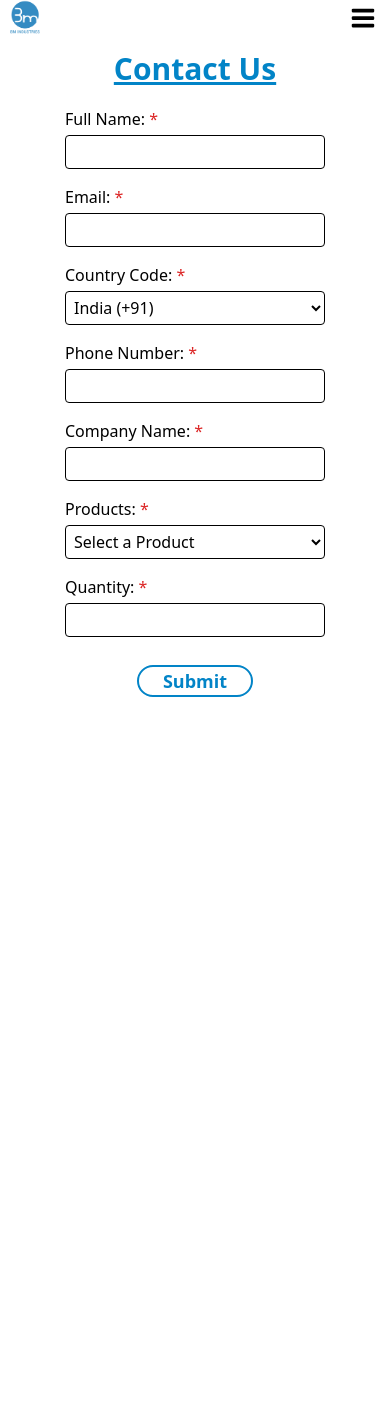
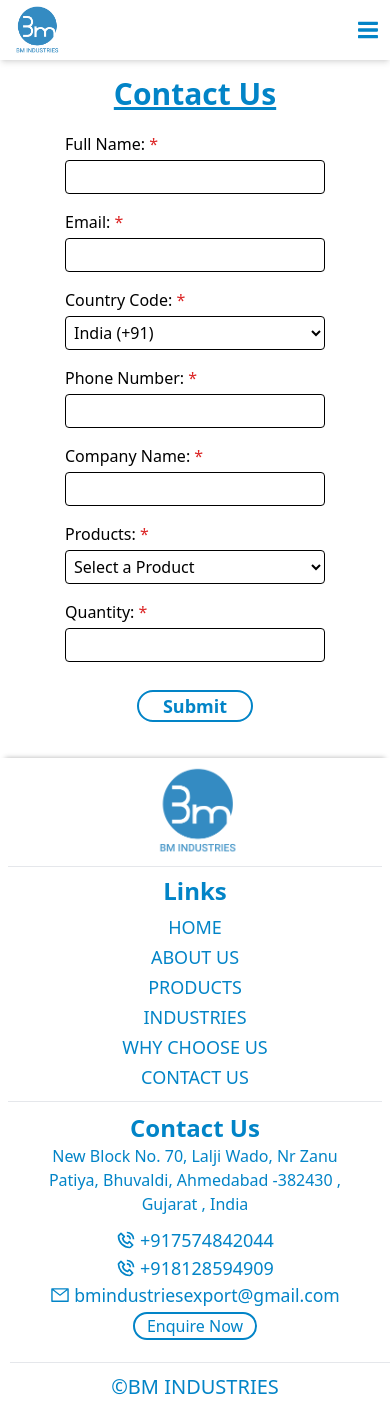
Before and after one commit to bmindustriesexport/bmindustries, a Next.js app: page /contact in a window 390 px wide. Before the commit the page ends 844 px from the top, so only its background shows below. Built offline with nearby package versions, Linux system fonts and the light colour scheme.

Commit message:
footer complete

```diff
--- /dev/null
+++ b/src/components/footer/Footer.jsx
@@ -0,0 +1,96 @@
+import Head from "next/head";
+import Image from "next/image";
+import Link from "next/link";
+import { AiOutlineMail } from "react-icons/ai";
+import { BiPhoneCall } from "react-icons/bi";
+
+const Footer = () => {
+  return (
+    <>
+      <Head>
+        <style>
+          {`footer {
+  box-shadow: 0 -5px 5px -5px rgba(0, 0, 0, 0.3);
+}`}
+        </style>
+      </Head>
+      <footer className="w-full shadow-top-lg flex justify-center items-center p-2 flex-col text-sky-600 md:flex-row md:pl-10 md:pr-10 md:gap-[7%] mt-5">
+        <div>
+          <Link href={"/"}>
+            <Image
+              src="/logo.png"
+              alt="logo"
+              width={90}
+              height={90}
+              className="ml-2 md:w-[120px]"
+              priority={true}
+            />
+          </Link>
+        </div>
+        <hr className="w-full mt-[10px] md:hidden" />
+        <div className="flex flex-col items-center gap-[2px] mt-2">
+          <h1 className=" text-2xl font-bold mb-1">Links</h1>
+          <Link className=" text-lg uppercase" href="/">
+            Home
+          </Link>
+          <Link className=" text-lg uppercase" href="/">
+            About Us
+          </Link>
+          <Link className=" text-lg uppercase" href="/products">
+            Products
+          </Link>
+          <Link className=" text-lg uppercase" href="/industries">
+            Industries
+          </Link>
+          <Link className=" text-lg uppercase" href="/">
+            Why choose us
+          </Link>
+          <Link className=" text-lg uppercase" href="/contact">
+            Contact Us
+          </Link>
+        </div>
+        <hr className="w-full m-[10px] md:hidden" />
+        <div className="flex flex-col items-center justify-center w-[80%] lg:w-[30%]">
+          <h1 className="text-2xl font-bold">Contact Us</h1>
+          <p className="text-center">
+            New Block No. 70, Lalji Wado, Nr Zanu Patiya, Bhuvaldi, Ahmedabad
+            -382430 , Gujarat , India
+          </p>
+          <div className="flex mt-[10px] flex-col">
+            <Link href="tel:+917574842044">
+              <div className="flex items-center cursor-pointer">
+                <BiPhoneCall className="text-xl mr-1" />{" "}
+                <span className="text-lg">+917574842044</span>
+              </div>
+            </Link>
+            <Link href="tel:+918128594909">
+              <div className="flex items-center cursor-pointer">
+                <BiPhoneCall className="text-xl mr-1" />{" "}
+                <span className="text-lg">+918128594909</span>
+              </div>
+            </Link>
+          </div>
+          <Link href="mailto:bmindustriesexport@gmail.com">
+            <div className="flex items-center">
+              <AiOutlineMail className="text-xl mr-1" />{" "}
+              <span className="text-[1.1rem]">
+                bmindustriesexport@gmail.com
+              </span>
+            </div>
+          </Link>
+          <Link href="/contact">
+            <button className="border-2 border-sky-600 px-3 m-1 text-base rounded-[30px]">
+              Enquire Now
+            </button>
+          </Link>
+        </div>
+      </footer>
+      <hr className="w-full m-[10px] md:hidden" />
+      <div className="uppercase text-xl flex flex-col items-center text-sky-600 mb-5">
+        <p>&copy;Bm Industries</p>
+      </div>
+    </>
+  );
+};
+
+export default Footer;
--- a/src/components/navbar/Navbar.jsx
+++ b/src/components/navbar/Navbar.jsx
@@ -13,36 +13,37 @@ const Navbar = () => {
   };
 
   return (
-    <div className="relative">
+    <>
+      <div className="relative text-sky-600 shadow-md p-[5px] ">
         <div className="flex items-center ">
-        <div className="w-[10%]">
+          <div className="w-[15%] md:w-[10%]">
+            <Link href={"/"}>
               <Image
                 src="/logo.png"
                 alt="logo"
-            width={70}
-            height={70}
+                width={100}
+                height={100}
                 className="ml-2 lg:w-20"
                 priority={true}
               />
+            </Link>
           </div>
           <nav className="w-full">
             <ul className="hidden lg:flex items-start justify-center gap-6">
-            <li className="text-xl text-sky-600 font-bold cursor-pointer hover:text-sky-700">
+              <li className="text-xl font-bold cursor-pointer ">
                 <Link href="/">Home</Link>
               </li>
-            <li className="text-xl text-sky-600 font-bold cursor-pointer hover:text-sky-700">
-              About Us
-            </li>
-            <li className="text-xl text-sky-600 font-bold cursor-pointer hover:text-sky-700">
+              <li className="text-xl font-bold cursor-pointer ">About Us</li>
+              <li className="text-xl font-bold cursor-pointer ">
                 <Link href="/products">Products</Link>
               </li>
-            <li className="text-xl text-sky-600 font-bold cursor-pointer hover:text-sky-700">
+              <li className="text-xl font-bold cursor-pointer ">
                 <Link href="/industries">Industries</Link>
               </li>
-            <li className="text-xl text-sky-600 font-bold cursor-pointer hover:text-sky-700">
+              <li className="text-xl font-bold cursor-pointer ">
                 Why Choose Us
               </li>
-            <li className="text-xl text-sky-600 font-bold cursor-pointer hover:text-sky-700">
+              <li className="text-xl font-bold cursor-pointer ">
                 <Link href="/contact">Contact Us</Link>
               </li>
             </ul>
@@ -55,7 +56,7 @@ const Navbar = () => {
           ) : (
             <GoThreeBars
               onClick={handleShowNavBar}
-            className="lg:hidden text-3xl mr-3 cursor-pointer absolute right-0"
+              className="lg:hidden text-3xl mr-3 cursor-pointer absolute right-0 w-5"
             />
           )}
         </div>
@@ -63,6 +64,7 @@ const Navbar = () => {
           <NavBarMobile setShowNavBar={setShowNavBar} showNavBar={showNavBar} />
         ) : null}
       </div>
+    </>
   );
 };
 
--- a/src/pages/_app.js
+++ b/src/pages/_app.js
@@ -2,6 +2,7 @@ import '@/styles/globals.css'
 import Navbar from '../components/navbar/Navbar'
 import { ToastContainer } from 'react-toastify'
 import 'react-toastify/dist/ReactToastify.css';
+import Footer from '@/components/footer/Footer';
 
 export default function App({ Component, pageProps }) {
   return (
@@ -20,6 +21,7 @@ export default function App({ Component, pageProps }) {
       />
       <Navbar />
       <Component {...pageProps} />
+      <Footer />
     </>
   )
 }
--- a/src/pages/contact.jsx
+++ b/src/pages/contact.jsx
@@ -152,7 +152,7 @@ const Contact = () => {
     },
     {
       id: 22,
-      title: "Hydrochloric acid (HCl)",
+      title: "Hydrochloric Acid (HCl)",
     },
     {
       id: 23,
--- a/src/pages/index.jsx
+++ b/src/pages/index.jsx
@@ -1,8 +1,15 @@
 import Image from "next/image";
 import { Inter } from "next/font/google";
+import Head from "next/head";
 
 const inter = Inter({ subsets: ["latin"] });
 
 export default function Home() {
-  return <div></div>;
+  return (
+    <>
+      <Head>
+        <title>BM INDUSTRIES</title>
+      </Head>
+    </>
+  );
 }
--- a/src/pages/products.jsx
+++ b/src/pages/products.jsx
@@ -34,7 +34,7 @@ const Products = () => {
       Packaging: "MS Drums, ISO Tank and Bulk",
       Application:
         "Chloroform is a colorless, heavy,  liquid that has a wide range of applications.It is used to dissolve fats, oils, and resins in the production of pharmaceuticals, pesticides, and other chemicals. It is also used as a starting material in the manufacture of refrigerants,  as a fumigant for stored grains to control pests ,  and in the production of dyes, perfumes, and explosives.",
-      pdf_title: "chloroform COA",
+      pdf_title: "Chloroform COA",
       pdf_link: "/productsPdf/chloroform.pdf",
     },
     {
@@ -47,7 +47,7 @@ const Products = () => {
       Packaging: "MS Drums/Plastic drum(210 liter), ISO Tank and Bulk",
       Application:
         "Ethyl acetate is a colorless liquid that is commonly used as a solvent in many industries. It is widely used in the production of adhesives, coatings, inks, varnishes, paints, and household products such as nail polish remover. Ethyl acetate is also used as an extraction solvent in the pharmaceutical industry and in the preparation of analytical samples due to its ability to evaporate quickly and leave no residue.",
-      pdf_title: "Ethyl Acetate",
+      pdf_title: "Ethyl Acetate COA",
       pdf_link: "/productsPdf/ethylAcetate.pdf",
     },
     {
@@ -84,7 +84,7 @@ const Products = () => {
       Packaging: "MS Drums, ISO Tank and Bulk",
       Application:
         "One of its primary uses is as a solvent in the production of paints, varnishes, and coatings. It is also commonly used as a solvent in the production of pesticides. Mixed xylene is also an important raw material for the production of various chemicals, such as orthoxylene (phthalic anhydride), metaxylene (isophthalic acid), paraxylene (terephthalic acid), and ethylbenzene (styrene monomer). These chemicals are used in the production of plastics, resins, synthetic fibers, and other materials.",
-      pdf_title: "Mixed Xylene CAO",
+      pdf_title: "Mixed Xylene COA",
       pdf_link: "/productsPdf/mixedXylene.pdf",
     },
     {
@@ -101,7 +101,7 @@ const Products = () => {
       Packaging: "MS Drums, ISO Tank and Bulk",
       Application:
         "Toluene is a solvent widely used in the production of adhesives, rubber, fingernail polish ,and pharmaceuticals. It is also a feedstock in the production of benzene and other chemicals. Toluene is found in consumer products such as gasoline, paints, lacquers, and varnishes. ",
-      pdf_title: "Toluene CAO",
+      pdf_title: "Toluene COA",
       pdf_link: "/productsPdf/toluene.pdf",
     },
     {
@@ -114,7 +114,7 @@ const Products = () => {
       Packaging: "MS Drums(210 liter), ISO Tank and Bulk",
       Application:
         "C9  is widely used as a solvent in various industries such as coatings, adhesives, printing inks, rubber, and chemicals. It is also used as a diluent for resins and as a thinner for paints, varnishes, and coatings.  It has good compatibility with SBR, SIS, SEBS and SEPS and can be used as a pressure sensitive adhesive, hot-melt adhesive and synthetic rubber.",
-      pdf_title: "Solvent C-9 CAO",
+      pdf_title: "Solvent C-9 COA",
       pdf_link: "/productsPdf/solventC-9.pdf",
     },
     {
@@ -161,7 +161,7 @@ const Products = () => {
       Packaging: "200 Liter , 50 Liter , 20 Liter  , 5 Liter , 1 Liter ,500 ml",
       Application:
         "Hand sanitizer is a disinfectant gel or liquid used to clean hands without water or towels. It kills germs, viruses, and bacteria and is used in situations where hand washing is not possible or practical.",
-      pdf_title: "Hand Sanitizer CAO",
+      pdf_title: "Hand Sanitizer COA",
       pdf_link: "/productsPdf/handSanitizer.pdf",
     },
     {
@@ -174,7 +174,7 @@ const Products = () => {
       Packaging: "20/50 Kg HDPE Bags with inner HM-HDPE Line",
       Application:
         "Caustic soda flakes are widely used in small-scale industries. They are used to make soap, cleaning agents, and remove impurities in textiles and crude oil refining. Their strong alkaline nature makes them effective for removing dirt and grease.They are also used in the production of synthetic fibers. In the petroleum industry, caustic soda flakes are used to refine crude oil and remove impurities.",
-      pdf_title: "Caustic Soda Flakes CAO",
+      pdf_title: "Caustic Soda Flakes COA",
       pdf_link: "/productsPdf/causticSodaFlakes.pdf",
     },
     {
@@ -186,7 +186,7 @@ const Products = () => {
       Packaging: "In Tanker load",
       Application:
         "Caustic soda lye is used in various industries, including soap and cleaning agents, pulp and paper, textiles, and water treatment. It is also used in food processing and the production of chemicals like detergents, bleach, and pharmaceuticals.",
-      pdf_title: "Caustic Soda Lye CAO",
+      pdf_title: "Caustic Soda Lye COA",
       pdf_link: "/productsPdf/causticSodaLye.pdf",
     },
     {
@@ -198,7 +198,7 @@ const Products = () => {
       Packaging: "ISO Container, 250 Kgs GI Drums / Road Tanker",
       Application:
         " Ortho-dichlorobenzene (ODCB) is used as a pesticide, fumigant, solvent, and ingredient in various products such as adhesives, cleaners, and air fresheners. It is also used in the production of dyes, pharmaceuticals, and synthetic resins due to its high stability and low volatility.",
-      pdf_title: "Ortho Dichloro Benzene (ODCB) CAO",
+      pdf_title: "Ortho Dichloro Benzene (ODCB) COA",
       pdf_link: "/productsPdf/orthoDichloroBenzene(ODCB).pdf",
     },
     {
@@ -209,7 +209,7 @@ const Products = () => {
       Packaging: "MS Drums(210 liter), ISO Tank and Bulk",
       Application:
         "Mineral turpentine oil is a versatile solvent used for thinning paints and varnishes, cleaning machinery and tools, producing chemicals, and manufacturing rubber and textiles. It can also be used as a fuel.",
-      pdf_title: "Mineral Turpentine Oil (MTO) CAO",
+      pdf_title: "Mineral Turpentine Oil (MTO) COA",
       pdf_link: "/productsPdf/mineralTurpentineOil(MTO).pdf",
     },
     {
@@ -221,7 +221,7 @@ const Products = () => {
       Packaging: "MS Drums/plastic drums(210 liter), ISO Tank and Bulk",
       Application:
         "Di Ethyl Glycol (DEG) is a versatile chemical used as a solvent for resins, dyes, and oils, as a coupling agent in water-based coatings and inks, and as a component in antifreeze and heat transfer fluids. It is also used in the production of  lubricants, surfactants, and polyester resins, and among other applications.",
-      pdf_title: "Di Ethyl Glycol (DEG) CAO",
+      pdf_title: "Di Ethyl Glycol (DEG) COA",
       pdf_link: "/productsPdf/diEthylGlycol(DEG).pdf",
     },
     {
@@ -233,7 +233,7 @@ const Products = () => {
       Packaging: "MS Drums/plastic drums(210 liter), ISO Tank and Bulk",
       Application:
         "Mono Ethyl Glycol (MEG) is a versatile chemical used as a raw material in the production of polyester fibers and resins, as a solvent for paints and coatings, and in the production of antifreeze and coolants for automobiles. It is also used in the production of detergents, cosmetics, and pharmaceuticals.",
-      pdf_title: "Mono Ethyl Glycol (MEG) CAO",
+      pdf_title: "Mono Ethyl Glycol (MEG) COA",
       pdf_link: "/productsPdf/monoEthylGlycol(MEG).pdf",
     },
     {
@@ -250,7 +250,7 @@ const Products = () => {
       Packaging: "MS Drums, ISO Tank and Bulk",
       Application:
         "-Methylene chloride is a colorless,  versatile solvent used in adhesives, paint, chemical processing, pharmaceuticals, metal cleaning, and as a propellant in aerosols and a blowing agent in the production of polyurethane foams.",
-      pdf_title: "Methylene Chloride CAO",
+      pdf_title: "Methylene Chloride COA",
       pdf_link: "/productsPdf/methyleneChloride.pdf",
     },
     {
@@ -261,8 +261,8 @@ const Products = () => {
       CAS_NO: "7647-01-0",
       Packaging: "MS Rubber - Lined Road Tankers , 250 Kg HDPE Barrels",
       Application:
-        "Hydrochloric acid (HCl) is a highly versatile chemical with numerous industrial, laboratory, and medical applications. It is used for pickling and cleaning metals, refining ores, producing chemicals, and as a catalyst.  In laboratories, it is used for analysis and cleaning equipment. It is also used in water treatment, food production, and as a cleaning agent for swimming pools.",
-      pdf_title: "Hydrochloric Acid (HCl) CAO",
+        "Hydrochloric Acid (HCl) is a highly versatile chemical with numerous industrial, laboratory, and medical applications. It is used for pickling and cleaning metals, refining ores, producing chemicals, and as a catalyst.  In laboratories, it is used for analysis and cleaning equipment. It is also used in water treatment, food production, and as a cleaning agent for swimming pools.",
+      pdf_title: "Hydrochloric Acid (HCl) COA",
       pdf_link: "/productsPdf/hydrochloricAcid(HCL).pdf",
     },
   ];
@@ -289,6 +289,7 @@ const Products = () => {
       );
     }
   };
+
   return (
     <>
       <Head>
```
Also changed, not shown: public/whiteLogo.png (added). Lines whose indentation alone changed are shown as unchanged.
